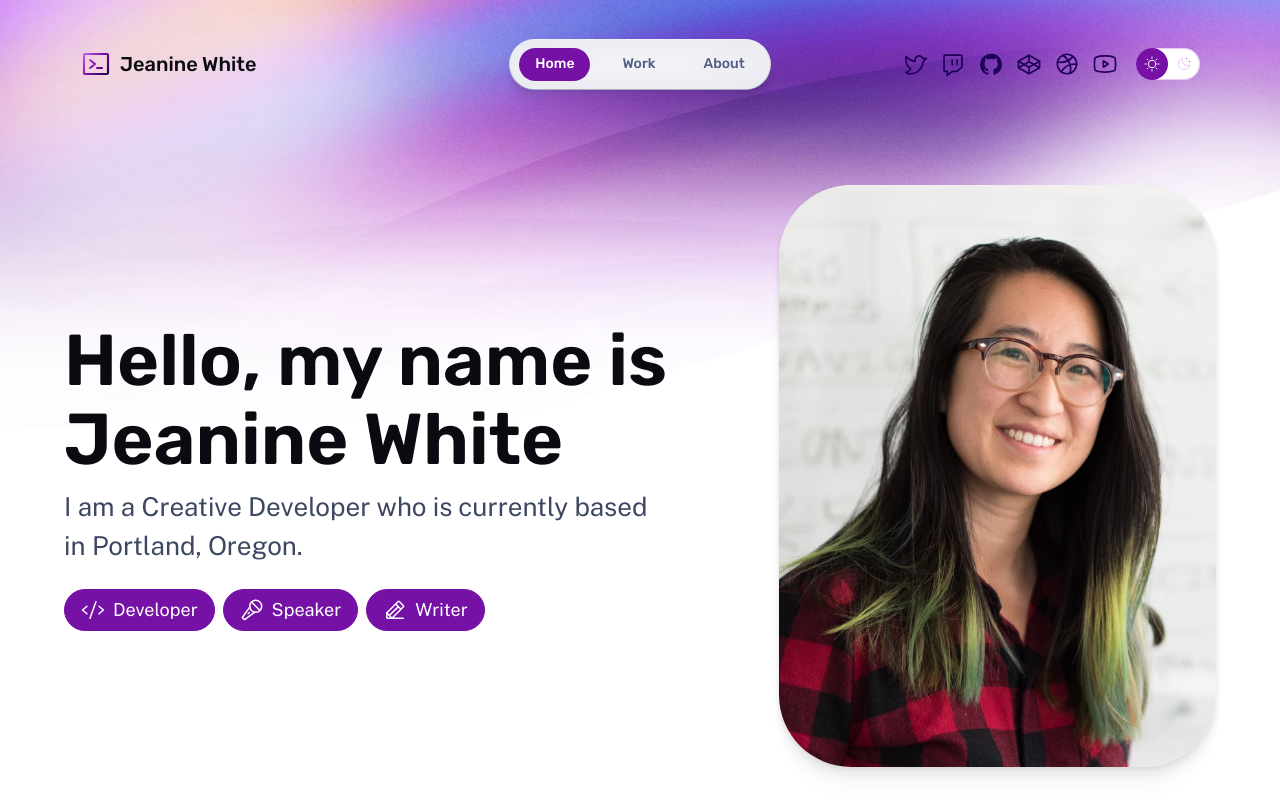
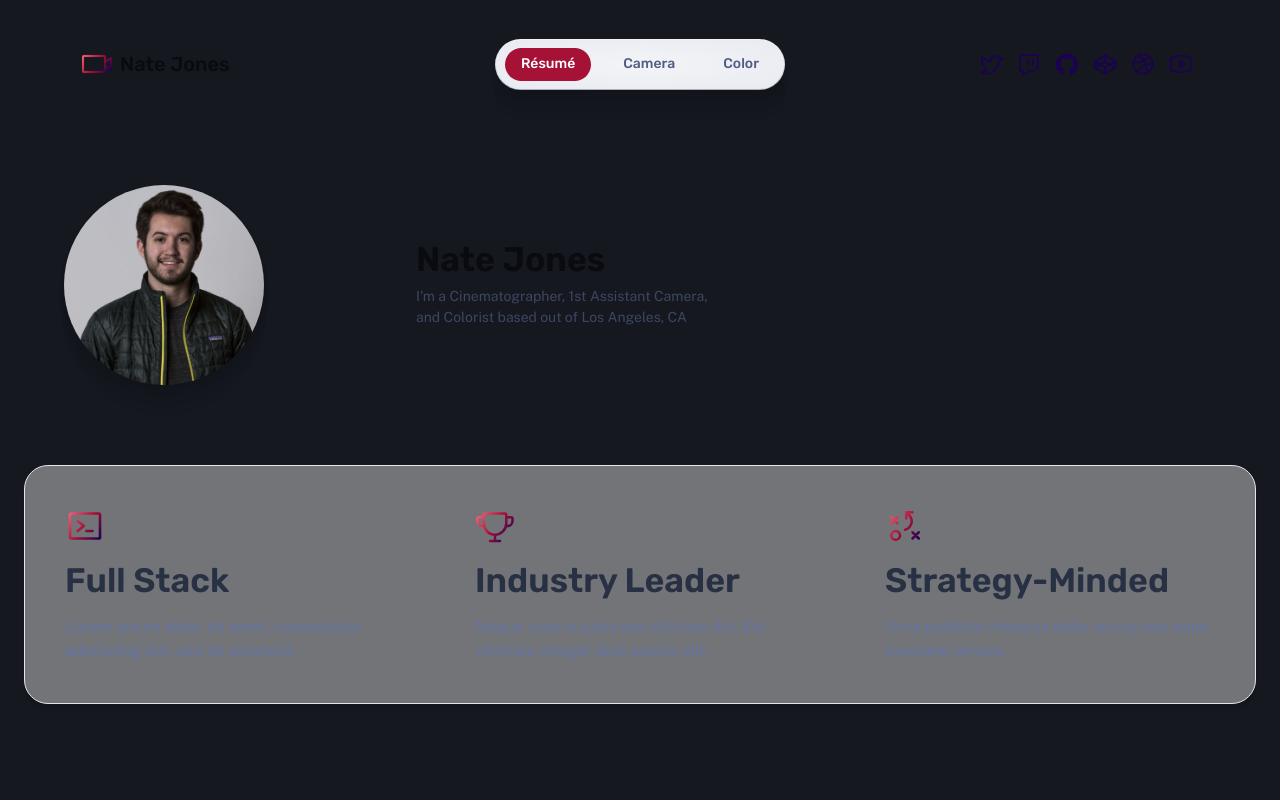
Before and after one commit to bynatejones/bynatejones, an Astro site: page / in a window 1280 px wide. Built offline with nearby package versions, Linux system fonts and the light colour scheme; Astro itself is replaced by a stand-in of ours.

Commit message:
Changed placeholder names and nav options. Adjusted colors

```diff
--- a/src/components/Footer.astro
+++ b/src/components/Footer.astro
@@ -5,16 +5,10 @@ const currentYear = new Date().getFullYear();
 
 <footer>
 	<div class="group">
-		<p>
-			Designed & Developed in Portland with <a href="https://astro.build/">Astro</a>
-			<Icon icon="rocket-launch" size="1.2em" />
-		</p>
-		<p>&copy; {currentYear} Jeanine White</p>
+		<p>&copy; {currentYear} Nate Jones</p>
 	</div>
 	<p class="socials">
-		<a href="https://twitter.com/me"> Twitter</a>
-		<a href="https://github.com/me"> GitHub</a>
-		<a href="https://codepen.io/me"> CodePen</a>
+		<a href="https://instagram.com/bynatejones"> Instagram</a>
 	</p>
 </footer>
 <style>
--- a/src/components/Hero.astro
+++ b/src/components/Hero.astro
@@ -20,6 +20,7 @@ const { align = 'center', tagline, title } = Astro.props;
 	.hero {
 		font-size: var(--text-lg);
 		text-align: center;
+        width: 50rem !important;
 	}
 
 	.title,
@@ -35,7 +36,7 @@ const { align = 'center', tagline, title } = Astro.props;
 
 	@media (min-width: 50em) {
 		.hero {
-			font-size: var(--text-xl);
+			font-size: var(--text-sm);
 		}
 
 		.start {
@@ -48,7 +49,7 @@ const { align = 'center', tagline, title } = Astro.props;
 		}
 
 		.title {
-			font-size: var(--text-5xl);
+			font-size: var(--text-2xl);
 		}
 	}
 </style>
--- a/src/components/IconPaths.ts
+++ b/src/components/IconPaths.ts
@@ -35,4 +35,5 @@ export const iconPaths = {
 	'linkedin-logo': `<rect width="184" height="184" x="36" y="36" fill="none" stroke-linecap="round" stroke-linejoin="round" stroke-width="16" rx="8"/><path fill="none" stroke-linecap="round" stroke-linejoin="round" stroke-width="16" d="M120 112v64m-32-64v64m32-36a28 28 0 0 1 56 0v36"/><circle stroke="none" cx="88" cy="80" r="12"/>`,
 	'instagram-logo': `<circle cx="128" cy="128" r="40" fill="none" stroke-miterlimit="10" stroke-width="16"/><rect width="184" height="184" x="36" y="36" fill="none" stroke-linecap="round" stroke-linejoin="round" stroke-width="16" rx="48"/><circle cx="180" cy="76" r="12" stroke="none" />`,
 	'tiktok-logo': `<path fill="none" stroke-linecap="round" stroke-linejoin="round" stroke-width="16" d="M168 106a96 96 0 0 0 56 18V84a56 56 0 0 1-56-56h-40v128a28 28 0 1 1-40-25V89a68 68 0 1 0 80 67Z"/>`,
+    'camera': `xmlns="http://www.w3.org/2000/svg" width="32" height="32" stroke="none" viewBox="0 0 256 256"><path d="M251.77,73a8,8,0,0,0-8.21.39L208,97.05V72a16,16,0,0,0-16-16H32A16,16,0,0,0,16,72V184a16,16,0,0,0,16,16H192a16,16,0,0,0,16-16V159l35.56,23.71A8,8,0,0,0,248,184a8,8,0,0,0,8-8V80A8,8,0,0,0,251.77,73ZM192,184H32V72H192V184Zm48-22.95-32-21.33V116.28L240,95Z"></path>`,
 };
--- a/src/components/MainHead.astro
+++ b/src/components/MainHead.astro
@@ -7,8 +7,8 @@ interface Props {
 }
 
 const {
-	title = 'Jeanine White: Personal Site',
-	description = 'The personal site of Jeanine White',
+	title = 'Nate Jones: DP | 1st AC | Colorist',
+	description = 'Nate Jones portfolio and résumé site',
 } = Astro.props;
 ---
 
--- a/src/components/Nav.astro
+++ b/src/components/Nav.astro
@@ -5,9 +5,9 @@ import type { iconPaths } from './IconPaths';
 
 /** Main menu items */
 const textLinks: { label: string; href: string }[] = [
-	{ label: 'Home', href: '/' },
-	{ label: 'Work', href: '/work/' },
-	{ label: 'About', href: '/about/' },
+	{ label: 'Résumé', href: '/' },
+	{ label: 'Camera', href: '/work/' },
+	{ label: 'Color', href: '/about/' },
 ];
 
 /** Icon links to social media — edit these with links to your profiles! */
@@ -24,8 +24,8 @@ const iconLinks: { label: string; href: string; icon: keyof typeof iconPaths }[]
 <nav>
 	<div class="menu-header">
 		<a href="/" class="site-title">
-			<Icon icon="terminal-window" color="var(--accent-regular)" size="1.6em" gradient />
-			 Jeanine White
+			<Icon icon="camera" color="var(--accent-regular)" size="1.6em" gradient />
+			 Nate Jones
 		</a>
 		<menu-button>
 			<template>
@@ -109,9 +109,9 @@ const iconLinks: { label: string; href: string; icon: keyof typeof iconPaths }[]
 				}
 			</div>
 
-			<div class="theme-toggle">
+			<!-- <div class="theme-toggle">
 				<ThemeToggle />
-			</div>
+			</div> -->
 		</div>
 	</div>
 </nav>
--- a/src/layouts/BaseLayout.astro
+++ b/src/layouts/BaseLayout.astro
@@ -91,19 +91,8 @@ const { title, description } = Astro.props;
 			.backgrounds {
 				min-height: 100%;
 				isolation: isolate;
-				background:
-					/*noise*/
-					url('/assets/backgrounds/noise.png') top center/220px repeat,
-					/*footer*/ var(--bg-image-footer) bottom center/var(--bg-gradient-size) no-repeat,
-					/*header1*/ var(--bg-image-main-curves) top center/var(--bg-gradient-size) no-repeat,
-					/*header2*/ var(--bg-image-main) top center/var(--bg-gradient-size) no-repeat,
-					/*base*/ var(--gray-999);
-				background-blend-mode: /*noise*/
-					overlay,
-					/*footer*/ var(--bg-blend-mode),
-					/*header1*/ var(--bg-svg-blend-mode),
-					/*header2*/ normal,
-					/*base*/ normal;
+                background: none;
+				background-color: #15181e;
 			}
 			@media (forced-colors: active) {
 				/* Deactivate custom backgrounds for high contrast users. */
--- a/src/pages/index.astro
+++ b/src/pages/index.astro
@@ -29,24 +29,18 @@ const projects = (await getCollection('work'))
 	<div class="stack gap-20 lg:gap-48">
 		<div class="wrapper stack gap-8 lg:gap-20">
 			<header class="hero">
+                <img
+					alt="Portrait photo of Nate Jones"
+					width="200"
+					src="/assets/nate.jpg"
+				/>
 				<Hero
-					title="Hello, my name is Jeanine White"
-					tagline="I am a Creative Developer who is currently based in Portland, Oregon."
+					title="Nate Jones"
+					tagline="I'm a Cinematographer, 1st Assistant Camera, and Colorist based out of Los Angeles, CA"
 					align="start"
 				>
-					<div class="roles">
-						<Pill><Icon icon="code" size="1.33em" /> Developer</Pill>
-						<Pill><Icon icon="microphone-stage" size="1.33em" /> Speaker</Pill>
-						<Pill><Icon icon="pencil-line" size="1.33em" /> Writer</Pill>
-					</div>
 				</Hero>
 
-				<img
-					alt="Jeanine White smiling in a red plaid shirt and tortoise shell glasses"
-					width="480"
-					height="620"
-					src="/assets/portrait.jpg"
-				/>
 			</header>
 
 			<Skills />
@@ -119,10 +113,10 @@ const projects = (await getCollection('work'))
 	}
 
 	.hero img {
-		aspect-ratio: 5 / 4;
+		aspect-ratio: 1;
 		object-fit: cover;
 		object-position: top;
-		border-radius: 1.5rem;
+		border-radius: 25rem;
 		box-shadow: var(--shadow-md);
 	}
 
@@ -141,8 +135,8 @@ const projects = (await getCollection('work'))
 		}
 
 		.hero img {
-			aspect-ratio: 3 / 4;
-			border-radius: 4.5rem;
+			aspect-ratio: 1;
+			border-radius: 25rem;
 			object-fit: cover;
 		}
 	}
@@ -158,7 +152,7 @@ const projects = (await getCollection('work'))
 		position: relative;
 	}
 
-	.with-background::before {
+	/* .with-background::before {
 		--hero-bg: var(--bg-image-subtle-2);
 
 		content: '';
@@ -176,12 +170,12 @@ const projects = (await getCollection('work'))
 		background-blend-mode: overlay, normal, normal, normal;
 		mix-blend-mode: var(--bg-blend-mode);
 		z-index: -1;
-	}
+	} */
 
-	.with-background.bg-variant::before {
+	/* .with-background.bg-variant::before {
 		--hero-bg: var(--bg-image-subtle-1);
 	}
-
+ */
 	.section-header {
 		justify-self: center;
 		text-align: center;
--- a/src/styles/global.css
+++ b/src/styles/global.css
@@ -16,8 +16,8 @@
 	--gray-999_40: hsla(var(--gray-999-basis), 0.4);
 	--gray-999: #ffffff;
 
-	--accent-light: #c561f6;
-	--accent-regular: #7611a6;
+	--accent-light: #f6617a;
+	--accent-regular: #a61136;
 	--accent-dark: #1c0056;
 	--accent-overlay: hsla(280, 89%, 67%, 0.33);
 	--accent-subtle-overlay: var(--accent-overlay);
@@ -88,16 +88,16 @@
 	--gray-999-basis: 225, 31%, 5%;
 	--gray-999: #090b11;
 
-	--accent-light: #1c0056;
-	--accent-regular: #7611a6;
-	--accent-dark: #c561f6;
-	--accent-overlay: hsla(280, 89%, 67%, 0.33);
-	--accent-subtle-overlay: hsla(281, 81%, 36%, 0.33);
+	--accent-light: #f6617a;
+	--accent-regular: #be0030;
+	--accent-dark: #a61136;
+	--accent-overlay: hsla(350, 89%, 67%, 0.33);
+	--accent-subtle-overlay: hsla(345, 81%, 36%, 0.33);
 	--accent-text-over: var(--gray-0);
 
 	--link-color: var(--accent-dark);
 
-	--gradient-stop-1: #4c11c6;
+	--gradient-stop-1: #aa4c63;
 	--gradient-subtle: linear-gradient(150deg, var(--gray-900) 19%, var(--gray-999) 81%);
 	--gradient-accent-orange: linear-gradient(
 		150deg,
```
Also changed, not shown: public/assets/nate.jpg (added).
